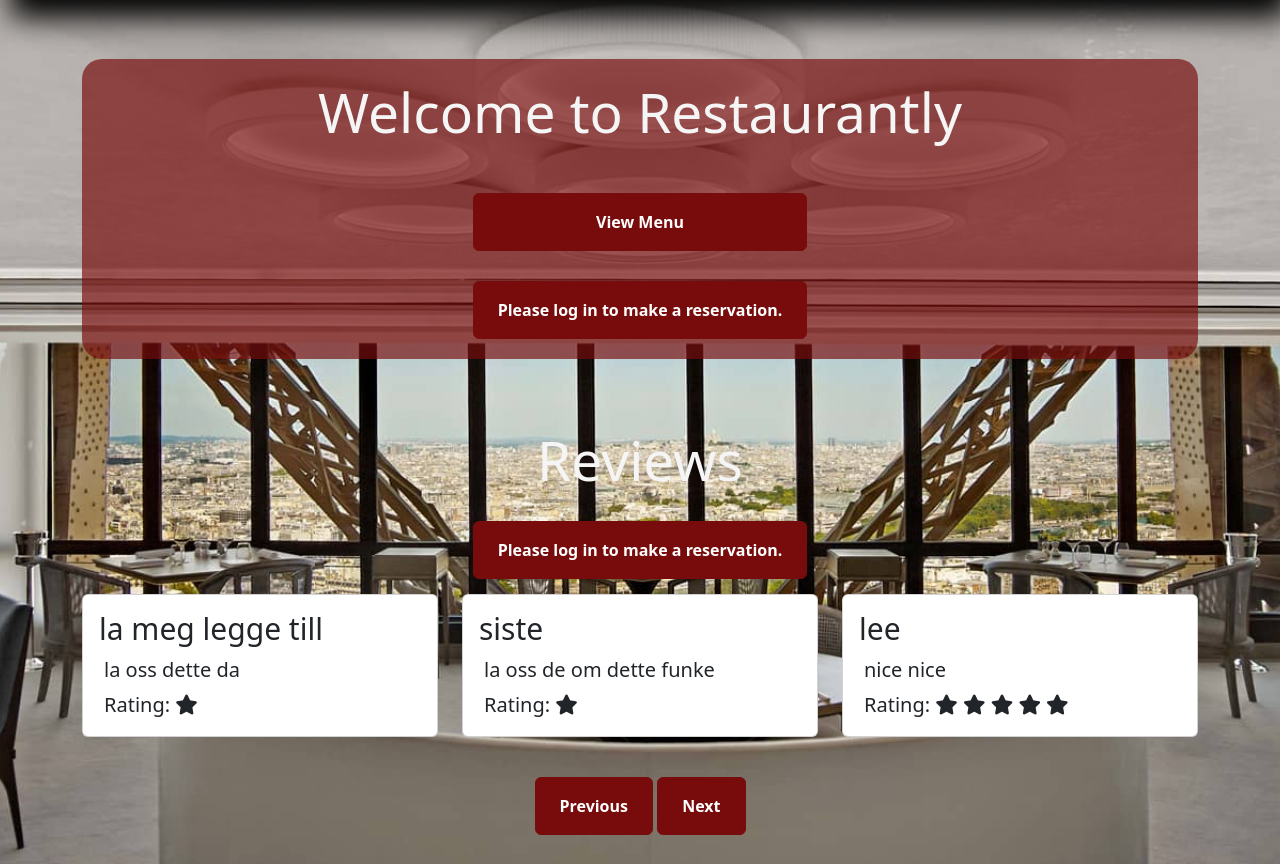
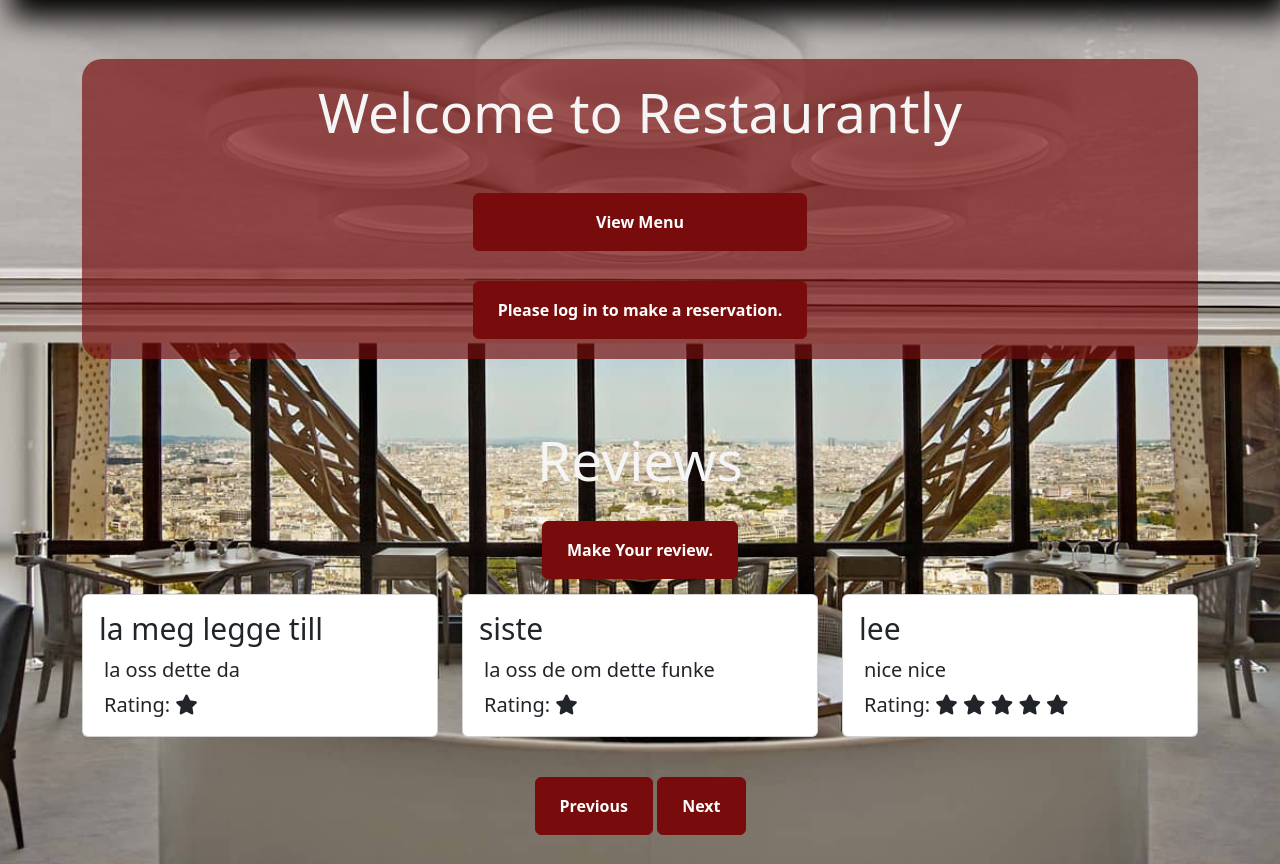
Before and after one commit to Mohamedaliabdikarim/RBS, a Django app: page / in a window 1280 px wide. Shown: the part 60-924 px from the top of the page. Run offline with Django 5.2, Linux system fonts and the light colour scheme; data comes from the database, SQL or seed files in the repository.

```diff
--- a/restaurant/templates/home.html
+++ b/restaurant/templates/home.html
@@ -22,7 +22,7 @@
     <div class="container mt-5">
         <h1 class="red">Reviews</h1>
         <div class="container review-btn">
-            <a href="{% url 'add_review' %}" class="btn btn-primary px-4 py-3" role="button">Please log in to make a reservation.</a>
+            <a href="{% url 'add_review' %}" class="btn btn-primary px-4 py-3" role="button">Make Your review.</a>
 
         </div>
 
```
